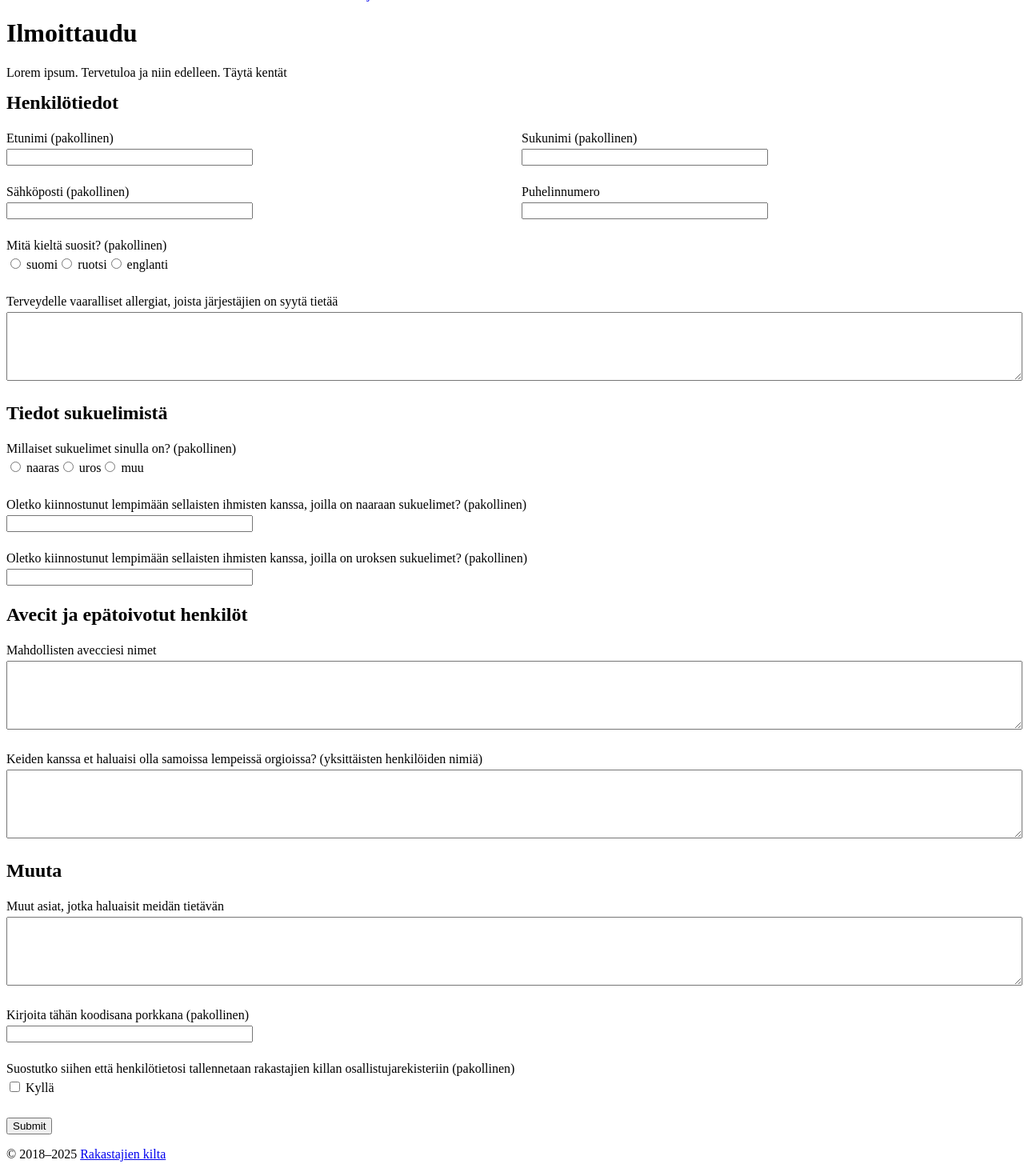
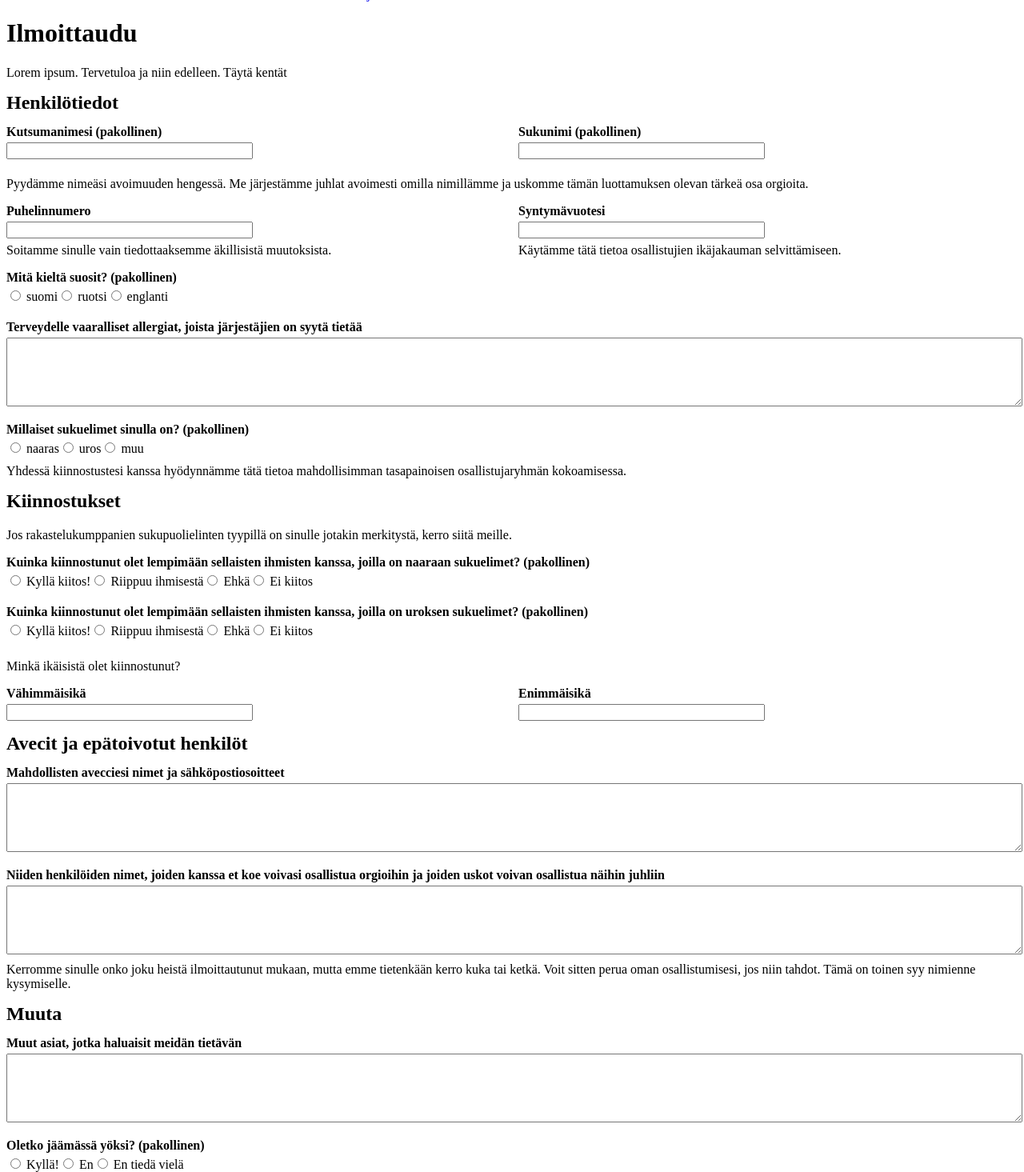
Before and after one commit to LoversGuild/lentopusu, a PHP site: page / in a window 1280 px wide. Shown: the part 310-1775 px from the top of the page at 80% size. Run offline with PHP 8.4, Linux system fonts and the light colour scheme; data that the repository does not hold is empty.

Commit message:
More fields and field info

```diff
--- a/config.php
+++ b/config.php
@@ -6,11 +6,18 @@ $intro = <<<END
 <p>Lorem ipsum. Tervetuloa ja niin edelleen. Täytä kentät</p>
 END;
 
+$interest_choices = [
+  "Kyllä kiitos!",
+  "Riippuu ihmisestä",
+  "Ehkä",
+  "Ei kiitos",
+];
+
 $fields = [
   [ "subtitle" => "Henkilötiedot" ],
   [
     "id" => "givenname",
-    "name" => "Etunimi",
+    "name" => "Kutsumanimesi",
     "type" => "text",
     "required" => true,
     "class" => "half-width",
@@ -23,16 +30,21 @@ $fields = [
     "class" => "half-width",
   ],
   [
-    "id" => "email",
-    "name" => "Sähköposti",
-    "type" => "email",
-    "required" => true,
-    "class" => "half-width",
+    "info" => "Pyydämme nimeäsi avoimuuden hengessä. Me järjestämme juhlat avoimesti omilla nimillämme ja uskomme tämän luottamuksen olevan tärkeä osa orgioita."
   ],
   [
     "id" => "phone",
     "name" => "Puhelinnumero",
+    "info" => "Soitamme sinulle vain tiedottaaksemme äkillisistä muutoksista.",
     "type" => "text",
+    "required" => false,
+    "class" => "half-width",
+  ],
+  [
+    "id" => "birthyear",
+    "name" => "Syntymävuotesi",
+    "info" => "Käytämme tätä tietoa osallistujien ikäjakauman selvittämiseen.",
+    "type" => "number",
     "required" => false,
     "class" => "half-width",
   ],
@@ -49,36 +61,60 @@ $fields = [
     "type" => "textarea",
     "required" => false,
   ],
-  [ "subtitle" => "Tiedot sukuelimistä" ],
   [
     "id" => "sexorgans",
     "name" => "Millaiset sukuelimet sinulla on?",
+    "info" => "Yhdessä kiinnostustesi kanssa hyödynnämme tätä tietoa mahdollisimman tasapainoisen osallistujaryhmän kokoamisessa.",
     "type" => "radio",
     "choices" => ["naaras", "uros", "muu"],
     "required" => true,
   ],
+  [ "subtitle" => "Kiinnostukset" ],
+  [
+    "info" => "Jos rakastelukumppanien sukupuolielinten tyypillä on sinulle jotakin merkitystä, kerro siitä meille."
+  ],
   [
     "id" => "interest-in-females",
-    "name" => "Oletko kiinnostunut lempimään sellaisten ihmisten kanssa, joilla on naaraan sukuelimet?",
-    "type" => "text",
+    "name" => "Kuinka kiinnostunut olet lempimään sellaisten ihmisten kanssa, joilla on naaraan sukuelimet?",
+    "type" => "radio",
+    "choices" => $interest_choices,
     "required" => true,
   ],
   [
     "id" => "interest-in-males",
-    "name" => "Oletko kiinnostunut lempimään sellaisten ihmisten kanssa, joilla on uroksen sukuelimet?",
-    "type" => "text",
+    "name" => "Kuinka kiinnostunut olet lempimään sellaisten ihmisten kanssa, joilla on uroksen sukuelimet?",
+    "type" => "radio",
+    "choices" => $interest_choices,
     "required" => true,
+  ],
+  [
+    "info" => "Minkä ikäisistä olet kiinnostunut?"
+  ],
+  [
+    "id" => "min-age",
+    "name" => "Vähimmäisikä",
+    "type" => "number",
+    "required" => false,
+    "class" => "half-width",
+  ],
+  [
+    "id" => "max-age",
+    "name" => "Enimmäisikä",
+    "type" => "number",
+    "required" => false,
+    "class" => "half-width",
   ],
   [ "subtitle" => "Avecit ja epätoivotut henkilöt" ],
   [
     "id" => "avecs",
-    "name" => "Mahdollisten avecciesi nimet",
+    "name" => "Mahdollisten avecciesi nimet ja sähköpostiosoitteet",
     "type" => "textarea",
     "required" => false,
   ],
   [
     "id" => "nongratas",
-    "name" => "Keiden kanssa et haluaisi olla samoissa lempeissä orgioissa? (yksittäisten henkilöiden nimiä)",
+    "name" => "Niiden henkilöiden nimet, joiden kanssa et koe voivasi osallistua orgioihin ja joiden uskot voivan osallistua näihin juhliin",
+    "info" => "Kerromme sinulle onko joku heistä ilmoittautunut mukaan, mutta emme tietenkään kerro kuka tai ketkä. Voit sitten perua oman osallistumisesi, jos niin tahdot. Tämä on toinen syy nimienne kysymiselle.",
     "type" => "textarea",
     "required" => false,
   ],
@@ -88,6 +124,14 @@ $fields = [
     "name" => "Muut asiat, jotka haluaisit meidän tietävän",
     "type" => "textarea",
     "required" => false,
+  ],
+  [
+    "id" => "staysfornight",
+    "name" => "Oletko jäämässä yöksi?",
+    "type" => "radio",
+    "choices" => ["Kyllä!", "En", "En tiedä vielä"],
+    "info" => "Varaamme aamupalatarpeita sen mukaan, kuinka moni on syömässä.",
+    "required" => true,
   ],
   [
     "id" => "codeword",
--- a/form.css
+++ b/form.css
@@ -1,6 +1,6 @@
 form {
   display: grid;
-  gap: 1.5em;
+  gap: 1em;
   @media screen and (min-width: 850px) {
     grid-template-columns: 1fr 1fr;
   }
@@ -23,6 +23,13 @@ form {
     margin-top: 6px;
     color: #a00;
     font-weight: bold;
+  }
+  label:not(:has(input)) {
+    font-weight: 600;
+  }
+
+  .info {
+    margin-top: 6px;
   }
 }
 
--- a/index.php
+++ b/index.php
@@ -28,10 +28,15 @@ if ($_SERVER['REQUEST_METHOD'] !== 'POST') {
       <?php if ($field['required']): ?> (pakollinen)<?php endif; ?>
     </label>
     <?php require('./utils/field.php'); ?>
+    <?php if (isset($field['info'])): ?>
+    <div class="info"><?= $field['info']; ?></div>
+    <?php endif; ?>
     <?php if (isset($errors[$field['id']])): ?>
     <div class="error"><?= $errors[$field['id']]; ?></div>
     <?php endif; ?>
   </div>
+  <?php elseif (isset($field['info'])): ?>
+    <div class="info"><?= $field['info']; ?></div>
   <?php endif; ?>
 <?php endforeach; ?>
   <div class="buttons">
--- a/utils/field.php
+++ b/utils/field.php
@@ -10,12 +10,13 @@
   break;
   case 'text':
   case 'email':
+  case 'number':
 ?>
 <input
   type="<?= $field['type'] ?>"
   name="<?= $field['id'] ?>"
   <?php if ($field['required']): ?>required<?php endif ?>
-  value="<?= htmlspecialchars($_POST[$field['id']], ENT_QUOTES, 'UTF-8') ?>" />
+  value="<?= htmlspecialchars($_POST[$field['id']] ?? $field['default'] ?? '', ENT_QUOTES, 'UTF-8') ?>" />
 <?php
   break;
   case 'textarea':
```
